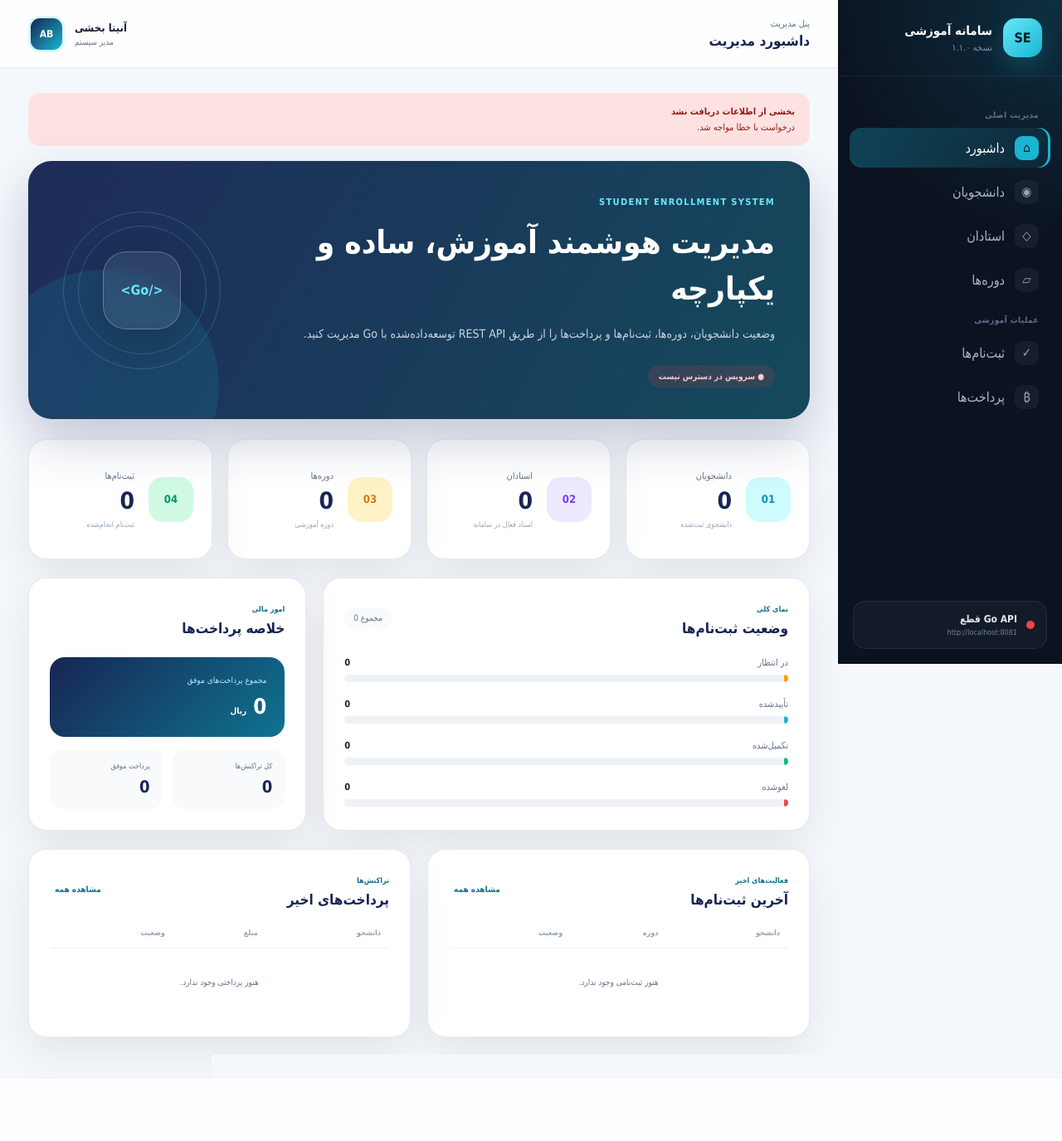
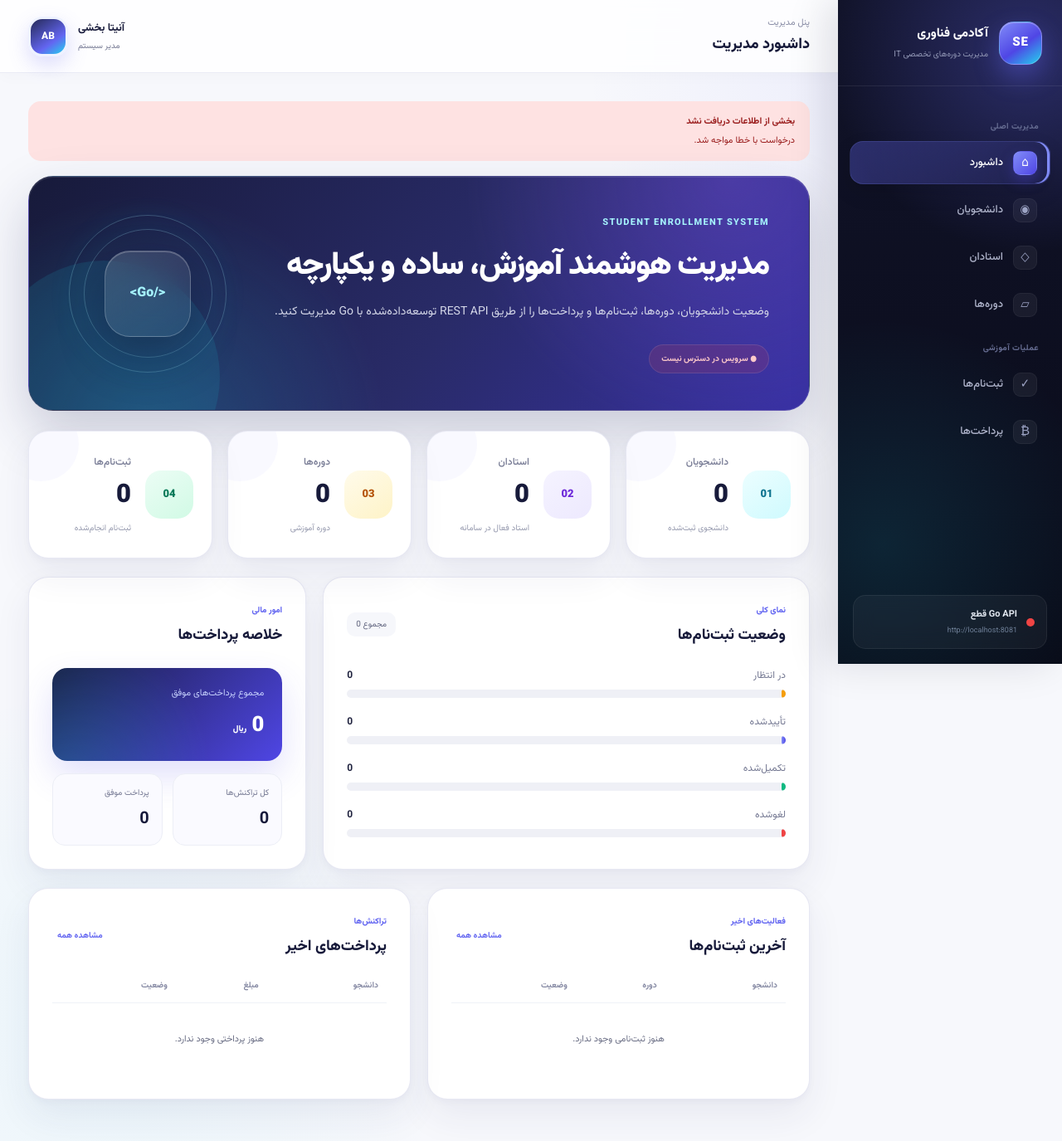
Before and after one commit to anibakhshi/student-enrollment-system, a Django app: page / in a window 1280 px wide. Shown: the whole page at 83% size. Before the commit the page ends 1293 px from the top, so only its background shows below. Run offline with Django 5.2, Linux system fonts and the light colour scheme; data that the repository does not hold is empty.

Commit message:
style: enhance Django dashboard theme and typography

```diff
--- /dev/null
+++ b/django_frontend/static/css/theme.css
@@ -0,0 +1,490 @@
+:root {
+    --bg: #f7f8fc;
+    --surface: #ffffff;
+    --surface-soft: #f8f9ff;
+    --sidebar: #101225;
+    --sidebar-soft: #181b36;
+    --primary: #6366f1;
+    --primary-dark: #4338ca;
+    --primary-soft: #eef2ff;
+    --accent: #22d3ee;
+    --navy: #171a3a;
+    --text: #20233f;
+    --muted: #747892;
+    --border: #e9eaf2;
+    --success: #10b981;
+    --warning: #f59e0b;
+    --danger: #ef4444;
+    --violet: #8b5cf6;
+    --shadow:
+        0 20px 45px rgba(42, 44, 94, 0.07),
+        0 3px 10px rgba(42, 44, 94, 0.03);
+    --shadow-hover:
+        0 28px 60px rgba(67, 56, 202, 0.13),
+        0 8px 20px rgba(42, 44, 94, 0.05);
+    --radius: 24px;
+}
+
+body {
+    color: var(--text);
+    background:
+        radial-gradient(
+            circle at 85% 5%,
+            rgba(99, 102, 241, 0.08),
+            transparent 24rem
+        ),
+        radial-gradient(
+            circle at 10% 90%,
+            rgba(34, 211, 238, 0.06),
+            transparent 26rem
+        ),
+        var(--bg);
+    font-family:
+        "Vazirmatn",
+        Tahoma,
+        sans-serif;
+    font-size: 14px;
+    font-feature-settings: "ss01";
+}
+
+.sidebar {
+    background:
+        radial-gradient(
+            circle at 85% 8%,
+            rgba(99, 102, 241, 0.32),
+            transparent 15rem
+        ),
+        radial-gradient(
+            circle at 20% 82%,
+            rgba(34, 211, 238, 0.12),
+            transparent 17rem
+        ),
+        linear-gradient(
+            180deg,
+            #111329 0%,
+            #090b18 100%
+        );
+    box-shadow: -14px 0 45px rgba(10, 12, 30, 0.12);
+}
+
+.sidebar__brand {
+    min-height: 104px;
+    padding: 24px;
+}
+
+.brand-mark {
+    width: 52px;
+    height: 52px;
+    border: 1px solid rgba(255, 255, 255, 0.22);
+    border-radius: 18px;
+    color: #ffffff;
+    background:
+        linear-gradient(
+            145deg,
+            #818cf8,
+            #4f46e5 55%,
+            #22d3ee
+        );
+    box-shadow:
+        0 14px 30px rgba(99, 102, 241, 0.36),
+        inset 0 1px rgba(255, 255, 255, 0.25);
+    font-size: 15px;
+    letter-spacing: 0.05em;
+}
+
+.sidebar__brand strong {
+    font-size: 15px;
+    font-weight: 800;
+}
+
+.sidebar__brand span {
+    color: #9399b7;
+    font-size: 10px;
+    line-height: 1.8;
+}
+
+.nav-title {
+    color: #686f94;
+    font-size: 10px;
+    font-weight: 700;
+}
+
+.nav-item {
+    min-height: 52px;
+    padding: 0 15px;
+    border: 1px solid transparent;
+    border-radius: 16px;
+    color: #aeb3ca;
+    font-size: 13px;
+    font-weight: 500;
+}
+
+.nav-item:hover {
+    border-color: rgba(255, 255, 255, 0.06);
+    color: #ffffff;
+    background: rgba(255, 255, 255, 0.055);
+    transform: translateX(-2px);
+}
+
+.nav-item.active {
+    border-color: rgba(129, 140, 248, 0.18);
+    color: #ffffff;
+    background:
+        linear-gradient(
+            90deg,
+            rgba(99, 102, 241, 0.34),
+            rgba(99, 102, 241, 0.08)
+        );
+    box-shadow:
+        inset -3px 0 #818cf8,
+        0 10px 24px rgba(0, 0, 0, 0.12);
+}
+
+.nav-icon {
+    border: 1px solid rgba(255, 255, 255, 0.05);
+    color: #9da4c5;
+    background: rgba(255, 255, 255, 0.055);
+}
+
+.nav-item.active .nav-icon {
+    color: #ffffff;
+    background: linear-gradient(135deg, #818cf8, #4f46e5);
+    box-shadow: 0 7px 16px rgba(79, 70, 229, 0.35);
+}
+
+.service-state {
+    border-color: rgba(255, 255, 255, 0.07);
+    background: rgba(255, 255, 255, 0.045);
+    backdrop-filter: blur(12px);
+}
+
+.service-state strong {
+    font-size: 11px;
+}
+
+.service-state small {
+    font-size: 9px;
+}
+
+.topbar {
+    height: 88px;
+    border-bottom: 1px solid rgba(229, 231, 242, 0.78);
+    background: rgba(255, 255, 255, 0.82);
+    box-shadow: 0 4px 18px rgba(28, 30, 66, 0.025);
+}
+
+.topbar__title span {
+    color: #8a8ea7;
+    font-size: 11px;
+}
+
+.topbar__title strong {
+    color: var(--navy);
+    font-size: 18px;
+    font-weight: 800;
+}
+
+.topbar__profile strong {
+    color: var(--navy);
+    font-size: 13px;
+}
+
+.topbar__profile span {
+    font-size: 10px;
+}
+
+.profile-avatar {
+    width: 48px;
+    height: 48px;
+    border: 3px solid #eef2ff;
+    border-radius: 17px;
+    background:
+        linear-gradient(
+            145deg,
+            #252956,
+            #6366f1 65%,
+            #22d3ee
+        );
+    box-shadow: 0 10px 24px rgba(99, 102, 241, 0.22);
+}
+
+.page-content {
+    padding-top: 34px;
+}
+
+.hero-panel {
+    min-height: 270px;
+    padding: 44px 48px;
+    border: 1px solid rgba(255, 255, 255, 0.13);
+    border-radius: 30px;
+    background:
+        radial-gradient(
+            circle at 15% 110%,
+            rgba(34, 211, 238, 0.22),
+            transparent 18rem
+        ),
+        radial-gradient(
+            circle at 90% 0%,
+            rgba(139, 92, 246, 0.3),
+            transparent 20rem
+        ),
+        linear-gradient(
+            125deg,
+            #171a3a,
+            #292b68 55%,
+            #3730a3
+        );
+    box-shadow:
+        0 28px 65px rgba(37, 40, 93, 0.22),
+        inset 0 1px rgba(255, 255, 255, 0.1);
+}
+
+.eyebrow {
+    color: #a5f3fc;
+    font-size: 11px;
+    font-weight: 800;
+}
+
+.hero-panel h1 {
+    margin: 15px 0 12px;
+    font-size: clamp(27px, 3vw, 42px);
+    font-weight: 900;
+    letter-spacing: -0.035em;
+}
+
+.hero-panel p {
+    color: #d4d7e8;
+    font-size: 14px;
+    line-height: 2.1;
+}
+
+.api-badge,
+.version-badge {
+    padding: 9px 14px;
+    border: 1px solid rgba(255, 255, 255, 0.1);
+    font-size: 10px;
+    backdrop-filter: blur(10px);
+}
+
+.hero-code {
+    width: 104px;
+    height: 104px;
+    border-color: rgba(255, 255, 255, 0.22);
+    border-radius: 31px;
+    color: #a5f3fc;
+    background:
+        linear-gradient(
+            145deg,
+            rgba(255, 255, 255, 0.14),
+            rgba(255, 255, 255, 0.04)
+        );
+    box-shadow:
+        0 25px 55px rgba(6, 8, 32, 0.3),
+        inset 0 1px rgba(255, 255, 255, 0.22);
+    font-size: 16px;
+}
+
+.orbit {
+    border-color: rgba(165, 243, 252, 0.24);
+    box-shadow: 0 0 30px rgba(34, 211, 238, 0.06);
+}
+
+.stat-card,
+.panel {
+    border-color: rgba(229, 231, 242, 0.92);
+    box-shadow: var(--shadow);
+    transition:
+        transform 180ms ease,
+        border-color 180ms ease,
+        box-shadow 180ms ease;
+}
+
+.stat-card:hover,
+.panel:hover {
+    border-color: rgba(99, 102, 241, 0.18);
+    box-shadow: var(--shadow-hover);
+    transform: translateY(-3px);
+}
+
+.stat-card {
+    position: relative;
+    min-height: 154px;
+    overflow: hidden;
+}
+
+.stat-card::after {
+    position: absolute;
+    top: -30px;
+    left: -30px;
+    width: 90px;
+    height: 90px;
+    border-radius: 50%;
+    background: rgba(99, 102, 241, 0.035);
+    content: "";
+}
+
+.stat-icon {
+    width: 58px;
+    height: 58px;
+    flex-basis: 58px;
+    border-radius: 19px;
+}
+
+.stat-card--cyan .stat-icon {
+    color: #0e7490;
+    background: linear-gradient(145deg, #ecfeff, #cffafe);
+}
+
+.stat-card--violet .stat-icon {
+    color: #6d28d9;
+    background: linear-gradient(145deg, #f5f3ff, #ede9fe);
+}
+
+.stat-card--amber .stat-icon {
+    color: #b45309;
+    background: linear-gradient(145deg, #fffbeb, #fef3c7);
+}
+
+.stat-card--green .stat-icon {
+    color: #047857;
+    background: linear-gradient(145deg, #ecfdf5, #d1fae5);
+}
+
+.stat-card span {
+    font-size: 12px;
+    font-weight: 500;
+}
+
+.stat-card strong {
+    color: var(--navy);
+    font-size: 31px;
+    font-weight: 900;
+}
+
+.stat-card small {
+    color: #9498ad;
+    font-size: 10px;
+}
+
+.panel {
+    padding: 28px;
+}
+
+.panel-kicker {
+    color: var(--primary);
+    font-size: 10px;
+}
+
+.panel-heading h2 {
+    color: var(--navy);
+    font-size: 18px;
+    font-weight: 800;
+}
+
+.panel-total {
+    color: #636780;
+    background: #f6f7fb;
+    font-size: 10px;
+}
+
+.bar-meta {
+    font-size: 12px;
+}
+
+.bar-track {
+    height: 10px;
+    background: #eff0f6;
+}
+
+.bar-fill--info {
+    background: linear-gradient(90deg, #818cf8, #4f46e5);
+}
+
+.revenue-card {
+    background:
+        radial-gradient(
+            circle at 5% 110%,
+            rgba(34, 211, 238, 0.22),
+            transparent 11rem
+        ),
+        linear-gradient(135deg, #191c43, #4f46e5);
+    box-shadow: 0 18px 40px rgba(79, 70, 229, 0.17);
+}
+
+.revenue-card span {
+    color: #c7d2fe;
+    font-size: 11px;
+}
+
+.revenue-card strong {
+    font-weight: 900;
+}
+
+.mini-stats div {
+    border: 1px solid #eceef6;
+    background: #fafaff;
+}
+
+.mini-stats span {
+    font-size: 10px;
+}
+
+.data-table th {
+    color: #8589a3;
+    font-size: 10px;
+}
+
+.data-table td {
+    padding-top: 16px;
+    padding-bottom: 16px;
+    color: #686c83;
+    font-size: 11px;
+}
+
+.data-table tbody tr {
+    transition: background 160ms ease;
+}
+
+.data-table tbody tr:hover {
+    background: #fafaff;
+}
+
+.person-cell strong {
+    font-size: 11px;
+    font-weight: 700;
+}
+
+.person-avatar {
+    width: 38px;
+    height: 38px;
+    border-radius: 13px;
+}
+
+.status-badge {
+    padding: 7px 11px;
+    font-size: 9px;
+}
+
+.text-button {
+    color: var(--primary);
+    font-size: 10px;
+}
+
+.text-button:hover {
+    color: var(--primary-dark);
+}
+
+@media (max-width: 650px) {
+    .hero-panel {
+        padding: 31px 25px;
+    }
+
+    .hero-panel h1 {
+        font-size: 27px;
+    }
+
+    .page-content {
+        padding-right: 15px;
+        padding-left: 15px;
+    }
+}
--- a/django_frontend/templates/base.html
+++ b/django_frontend/templates/base.html
@@ -21,10 +21,23 @@
         | سامانه آموزشی
     </title>
 
-    <link
-        rel="stylesheet"
-        href="{% static 'css/app.css' %}"
-    >
+    <link rel="preconnect" href="https://fonts.googleapis.com">
+<link rel="preconnect" href="https://fonts.gstatic.com" crossorigin>
+
+<link
+    href="https://fonts.googleapis.com/css2?family=Vazirmatn:wght@300;400;500;600;700;800;900&display=swap"
+    rel="stylesheet"
+>
+
+<link
+    rel="stylesheet"
+    href="{% static 'css/app.css' %}"
+>
+
+<link
+    rel="stylesheet"
+    href="{% static 'css/theme.css' %}"
+>
 
     {% block extra_css %}{% endblock %}
 </head>
@@ -36,8 +49,8 @@
                 <div class="brand-mark">SE</div>
 
                 <div>
-                    <strong>سامانه آموزشی</strong>
-                    <span>نسخه ۱.۱.۰</span>
+                    <strong>آکادمی فناوری</strong>
+                    <span>مدیریت دوره‌های تخصصی IT</span>
                 </div>
 
                 <button
```
